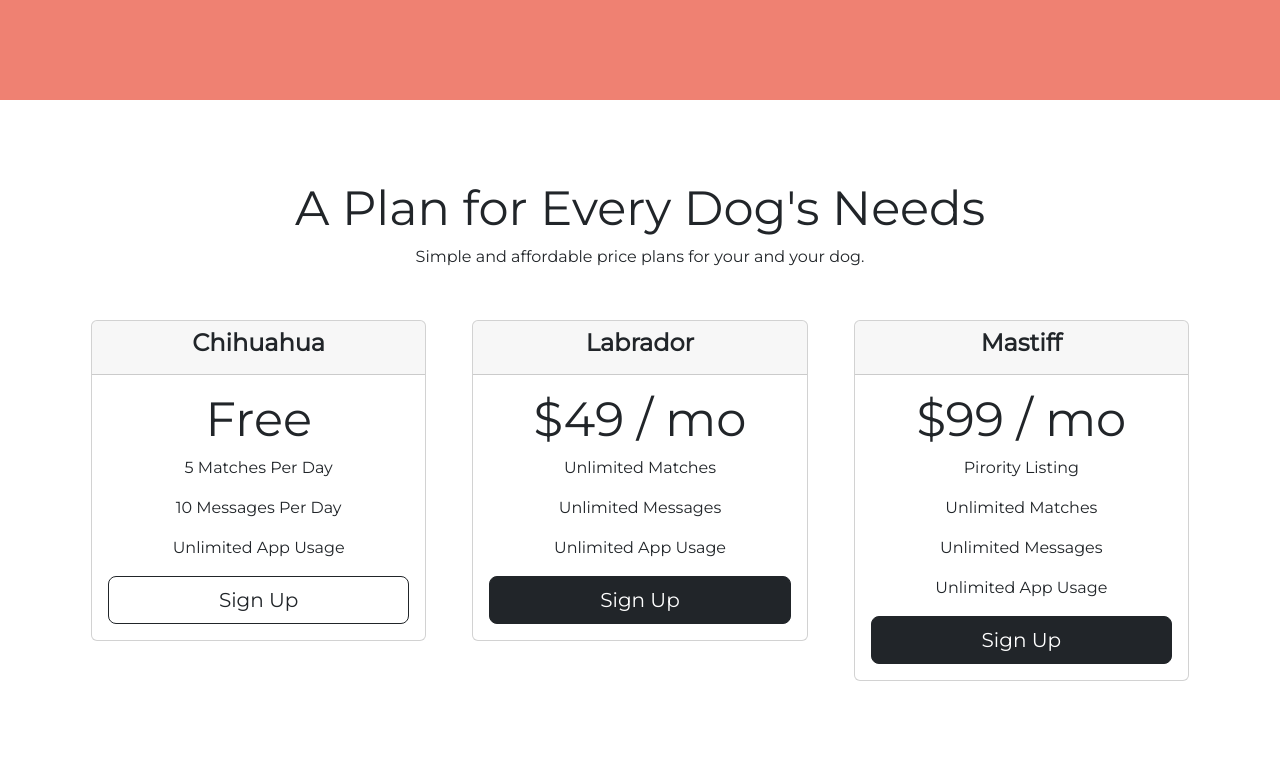
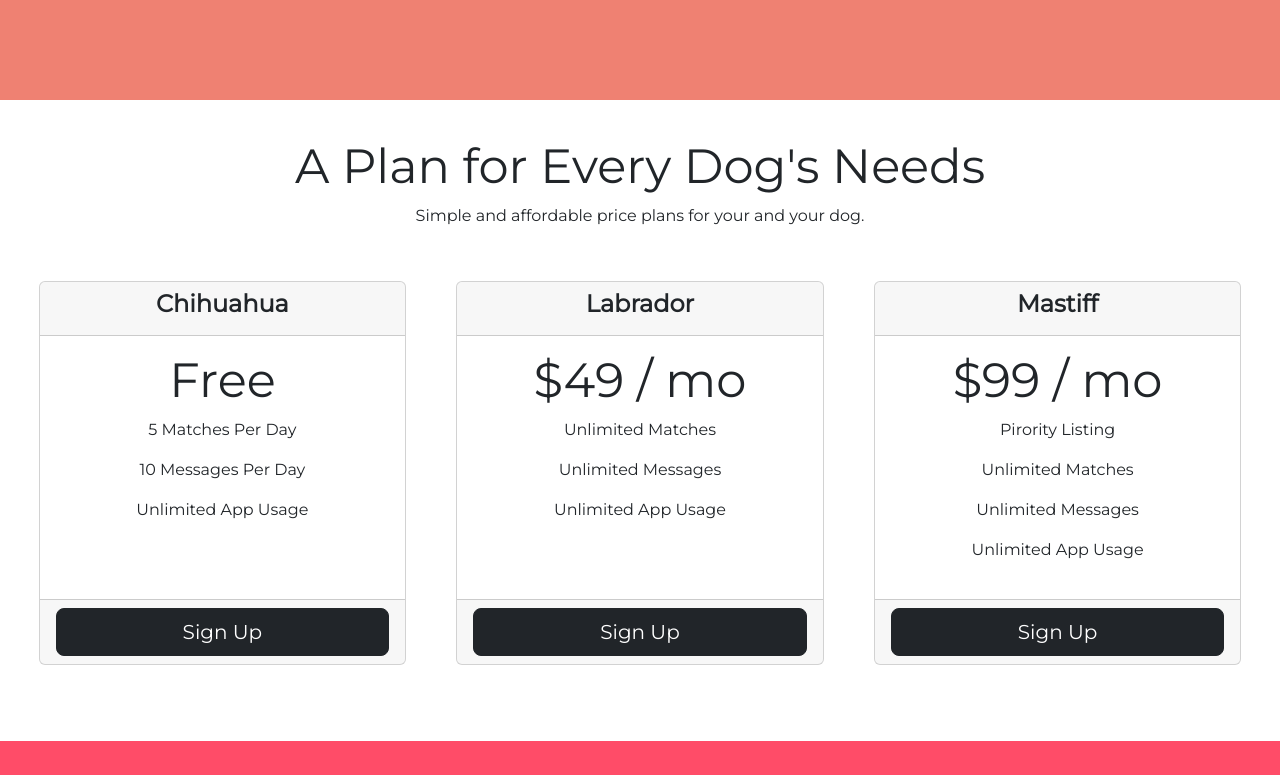
Before and after one commit to Sutanrrier/curso-desenvolvimento-web, a plain HTML site: page 04 - Bootstrap - TinDog/index.html in a window 1280 px wide. Shown: the part 1665-2440 px from the top of the page. Drawn offline with nearby package versions, Linux system fonts and the light colour scheme.

Commit message:
Final adjusts in TinDog project

```diff
--- a/04 - Bootstrap - TinDog/css/styles.css
+++ b/04 - Bootstrap - TinDog/css/styles.css
@@ -2,7 +2,6 @@
 
 .container-fluid {
     padding: 3% 15% 7%;
-
 }
 
 /*Nav bar*/
@@ -25,7 +24,6 @@
 .navbar-brand {
     font-family: 'Ubuntu';
     font-size: 2.5rem;
-
 }
 
 /*Title section*/
@@ -53,7 +51,6 @@
 
 .features-block {
     padding: 4.5rem 0;
-    text-align: center;
 }
 
 .features-icon {
@@ -76,11 +73,9 @@
     color: #8f8f8f;
 }
 
-
 /*Testimonial Section*/
 #testimonials {
     color: #fff;
-    text-align: center;
     background-color: #ef8172;
 }
 
@@ -96,7 +91,6 @@
 
 #press {
     background-color: #ef8172;
-    text-align: center;
     padding-bottom: 3%;
 }
 
@@ -105,15 +99,17 @@
     margin: 1.2rem 1.2rem 4rem;
 }
 
+/* Pricing Section*/
+#pricing {
+    padding: 3% 2%;
+}
+
 .pricing-column {
     padding: 3% 2%;
-    text-align: center;
 }
 
-/* Pricing Section*/
-#pricing {
-    padding: 5rem;
-    text-align: center;
+.card {
+    min-height: 24rem;
 }
 
 /*cta*/
@@ -121,7 +117,6 @@
     background-color: #ff4c68;
     color: #fff;
     padding: 4rem 0 2rem 0;
-    text-align: center;
 }
 
 .cta-text {
@@ -132,7 +127,6 @@
 #footer {
     background-color: #fff;
     padding: 2rem 0;
-    text-align: center;
 }
 
 .social-medias {
@@ -152,25 +146,20 @@ h1 {
 }
 
 h2 {
-    font-family: 'Montserrat', sans-serif;
     font-size: 3rem;
 }
 
 h3 {
-    font-family: 'Montserrat', sans-serif;
     font-size: 1.5rem;
     font-weight: bold;
 }
 
 body {
     font-family: 'Montserrat', sans-serif;
+    text-align: center;
 }
 
 @media screen and (max-width: 990px) {
-    #title {
-        text-align: center;
-    }
-
     .title-image {
         position: static;
         width: 60%;
--- a/04 - Bootstrap - TinDog/index.html
+++ b/04 - Bootstrap - TinDog/index.html
@@ -146,7 +146,10 @@
             <p>5 Matches Per Day</p>
             <p>10 Messages Per Day</p>
             <p>Unlimited App Usage</p>
-            <button class="btn btn-lg col-12 btn-outline-dark" type="button">Sign Up</button>
+          </div>
+
+          <div class="card-footer">
+            <button class="btn btn-lg col-12 btn-dark" type="button">Sign Up</button>
           </div>
         </div>
       </div>
@@ -162,6 +165,9 @@
             <p>Unlimited Matches</p>
             <p>Unlimited Messages</p>
             <p>Unlimited App Usage</p>
+          </div>
+
+          <div class="card-footer">
             <button class="btn btn-lg col-12 btn-dark" type="button">Sign Up</button>
           </div>
         </div>
@@ -179,6 +185,9 @@
             <p>Unlimited Matches</p>
             <p>Unlimited Messages</p>
             <p>Unlimited App Usage</p>
+          </div>
+
+          <div class="card-footer">
             <button class="btn btn-lg col-12 btn-dark" type="button">Sign Up</button>
           </div>
         </div>
```
